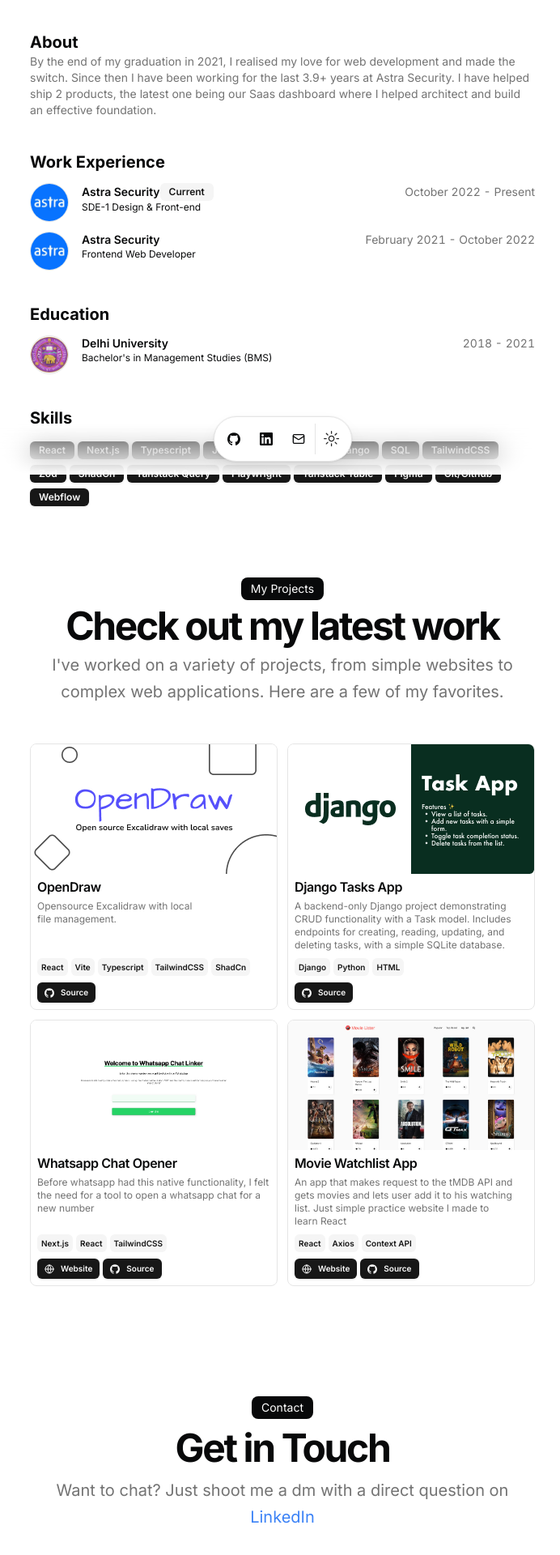
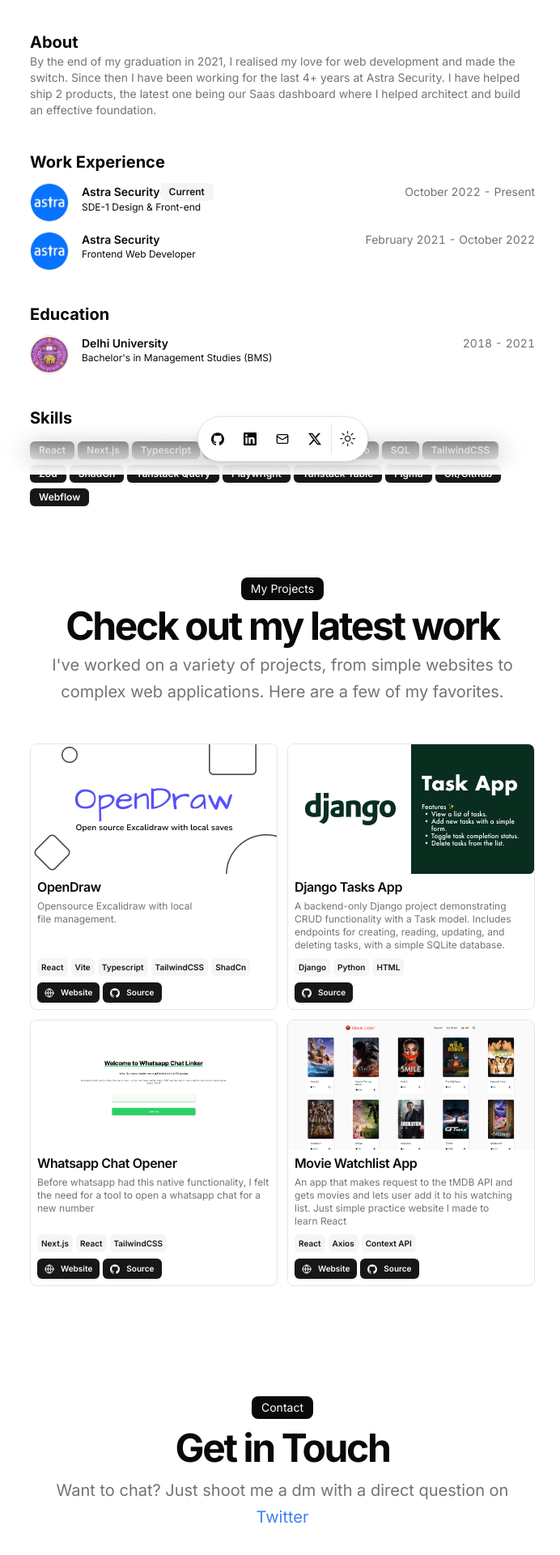
Before and after one commit to HiteshRohira/portfolio, a Next.js app: page / in a window 1280 px wide. Shown: the part 214-2134 px from the top of the page at 81% size, without its empty margins (291-983 px from the left). Built offline with nearby package versions, Linux system fonts and the light colour scheme.

Commit message:
Updated some personal info

```diff
--- a/src/app/page.tsx
+++ b/src/app/page.tsx
@@ -165,10 +165,10 @@ export default function Page() {
               <p className="mx-auto max-w-[600px] text-muted-foreground md:text-xl/relaxed lg:text-base/relaxed xl:text-xl/relaxed">
                 Want to chat? Just shoot me a dm with a direct question on{" "}
                 <Link
-                  href={DATA.contact.social.LinkedIn.url}
+                  href={DATA.contact.social.Twitter.url}
                   className="text-blue-500 hover:underline"
                 >
-                  LinkedIn
+                  Twitter
                 </Link>
               </p>
             </div>
--- a/src/data/resume.tsx
+++ b/src/data/resume.tsx
@@ -7,7 +7,7 @@ export const DATA = {
   description:
     "A self taught web developer passionate about building great UX experiences.",
   summary:
-    "By the end of my graduation in 2021, I realised my love for web development and made the switch. Since then I have been working for the last 3.9+ years at Astra Security. I have helped ship 2 products, the latest one being our Saas dashboard where I helped architect and build an effective foundation.",
+    "By the end of my graduation in 2021, I realised my love for web development and made the switch. Since then I have been working for the last 4+ years at Astra Security. I have helped ship 2 products, the latest one being our Saas dashboard where I helped architect and build an effective foundation.",
   avatarUrl: "/me.png",
   skills: [
     "React",
@@ -47,6 +47,12 @@ export const DATA = {
         name: "Email",
         url: "mailto:hiteshrohira15@gmail.com",
         icon: Icons.email,
+        navbar: true,
+      },
+      Twitter: {
+        name: "X.com",
+        url: "https://x.com/HiteshRohira15",
+        icon: Icons.x,
         navbar: true,
       },
     },
@@ -104,6 +110,11 @@ export const DATA = {
         "ShadCn",
       ],
       links: [
+        {
+          type: "Website",
+          href: "https://opendraw.vercel.app/",
+          icon: <Icons.globe className="size-3" />,
+        },
         {
           type: "Source",
           href: "https://github.com/HiteshRohira/opendraw",
```
